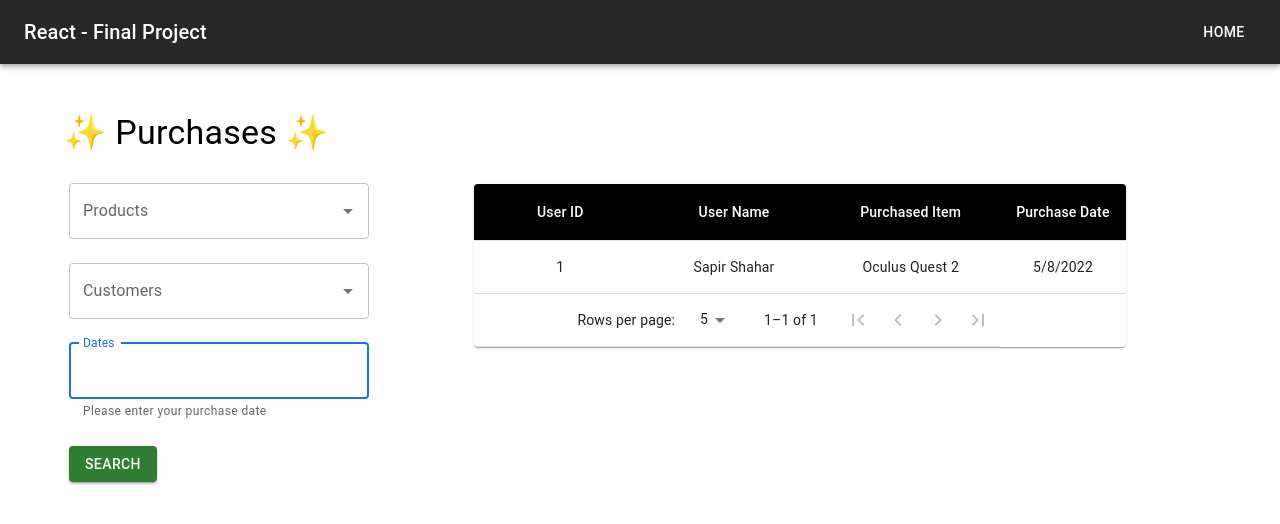
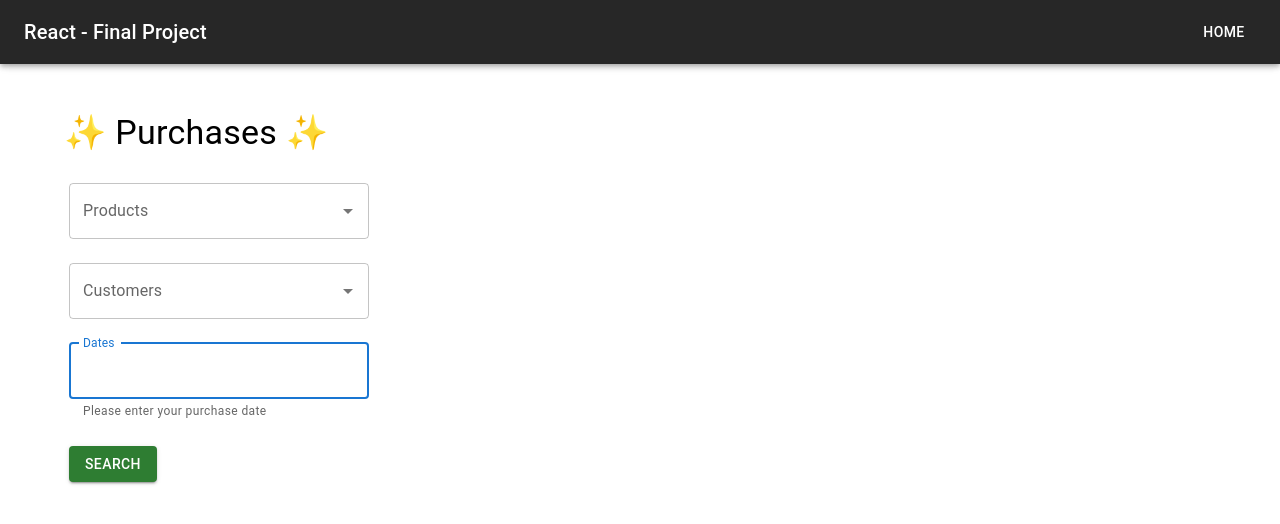
Before and after one commit to sapir0507/FinalProject_front-YanivArad, a React (Create React App) app: page /Purchases in a window 1280 px wide. Shown: the top 524 px of the page. Built offline with nearby package versions, Linux system fonts and the light colour scheme.

Commit message:
show table on click

```diff
--- a/src/components/purchases/purchases.jsx
+++ b/src/components/purchases/purchases.jsx
@@ -17,6 +17,8 @@ function PurchasesComp() {
 
     let opCus
     let opProd
+
+    const [showTable, setShowTable] = React.useState(false)
 
     const [optionCus, setOptionCus] = React.useState([])
     const [optionProd, setOptionProd] = React.useState([])
@@ -60,6 +62,7 @@ function PurchasesComp() {
     }
 
     const handleSearch = () => {
+        setShowTable(true)
         setSelectedCustomer(opCus)
         setSelectedProduct(opProd)
         // console.log(writtenDate)
@@ -110,7 +113,7 @@ function PurchasesComp() {
                         margin: "30px 10px",
 
                     }}>
-                        <PurchasesTableComp productID={selectedProduct} customerID={selectedCustomer}></PurchasesTableComp>
+                        {showTable?<PurchasesTableComp productID={selectedProduct} customerID={selectedCustomer}></PurchasesTableComp>:<Container></Container>}
                     </Box>
                 </Grid>
             </Grid>
```
